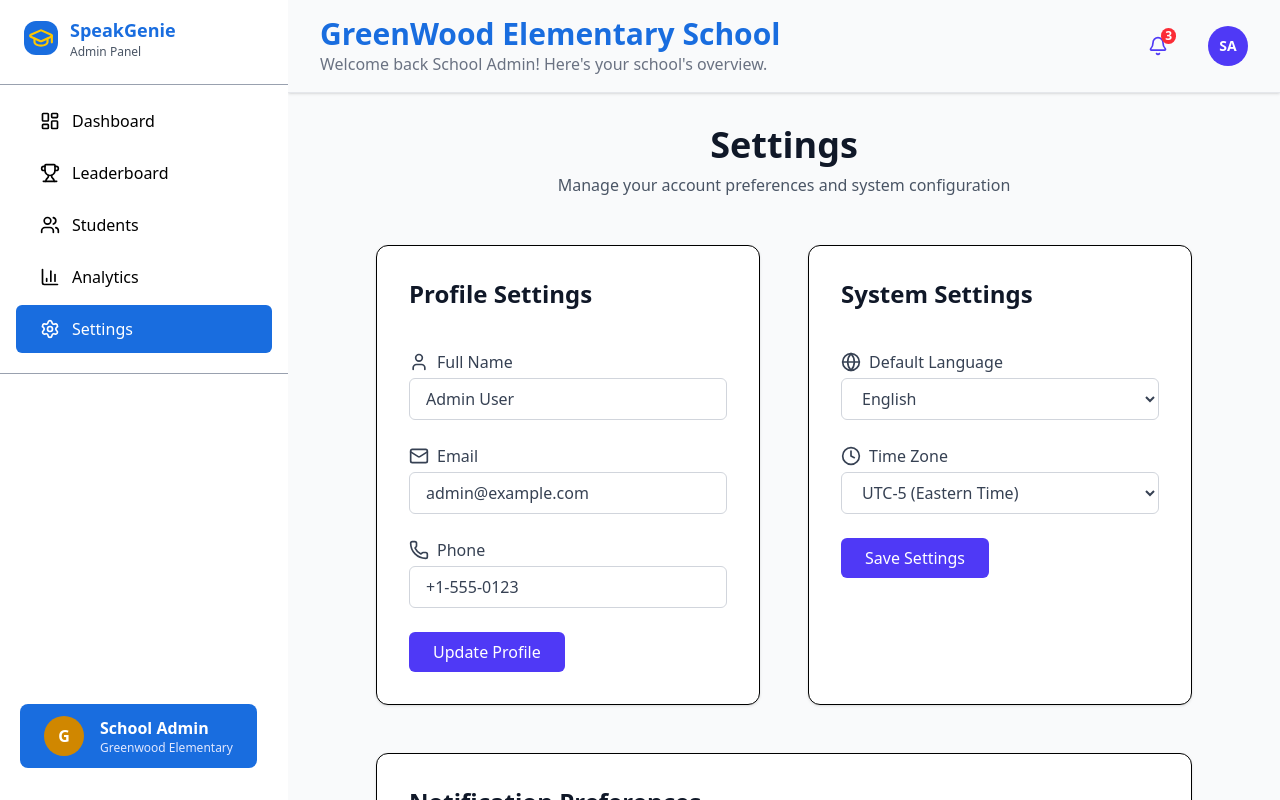
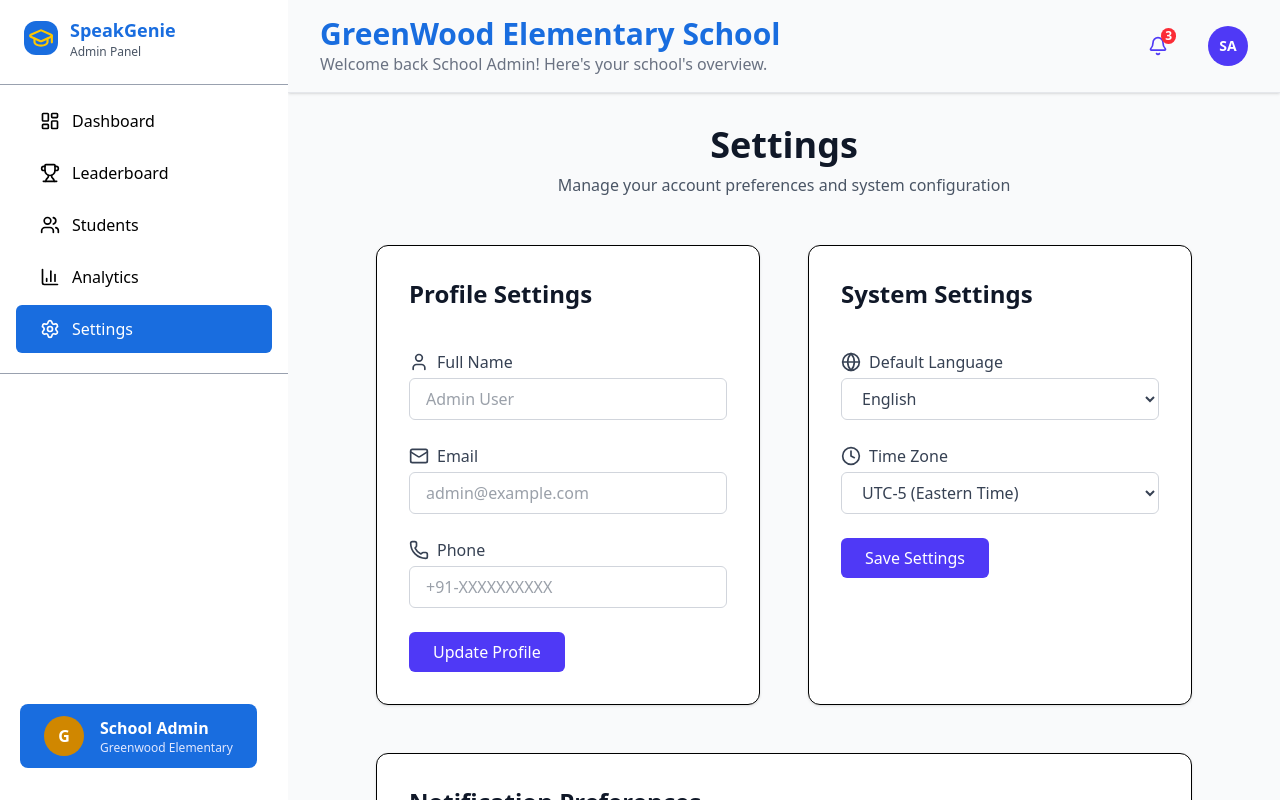
Before and after one commit to sadiyacodes/speakgenie-dashboard, a React (Vite) app: page /settings in a window 1280 px wide. Shown: the top 800 px of the page. Built offline with nearby package versions, Linux system fonts and the light colour scheme.

Commit message:
Update ProfileSettings.jsx

```diff
--- a/src/components/Settings/ProfileSettings.jsx
+++ b/src/components/Settings/ProfileSettings.jsx
@@ -17,7 +17,7 @@ export default function ProfileSettings({ profile }) {
         <input
           id="full_name"
           type="text"
-          defaultValue={profile.full_name}
+          placeholder="Admin User"
           className="border border-gray-300 px-4 py-2 rounded-md focus:outline-none focus:ring focus:ring-indigo-400"
         />
       </label>
@@ -32,7 +32,7 @@ export default function ProfileSettings({ profile }) {
         <input
           id="email"
           type="email"
-          defaultValue={profile.email}
+          placeholder="admin@example.com"
           className="border border-gray-300 px-4 py-2 rounded-md focus:outline-none focus:ring focus:ring-indigo-400"
         />
       </label>
@@ -47,7 +47,7 @@ export default function ProfileSettings({ profile }) {
         <input
           id="phone"
           type="tel"
-          defaultValue={profile.phone}
+          placeholder="+91-XXXXXXXXXX"
           className="border border-gray-300 px-4 py-2 rounded-md focus:outline-none focus:ring focus:ring-indigo-400"
         />
       </label>
```
